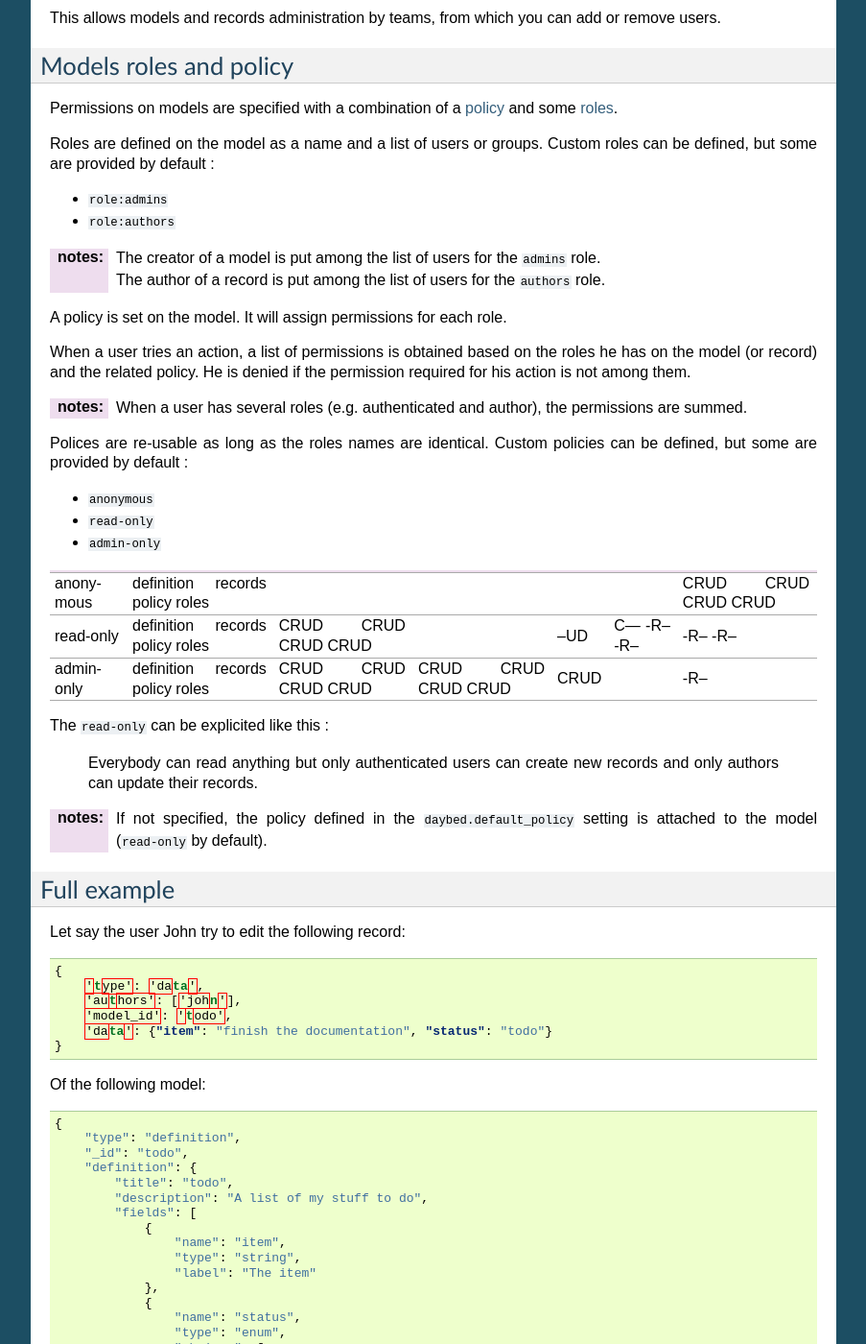
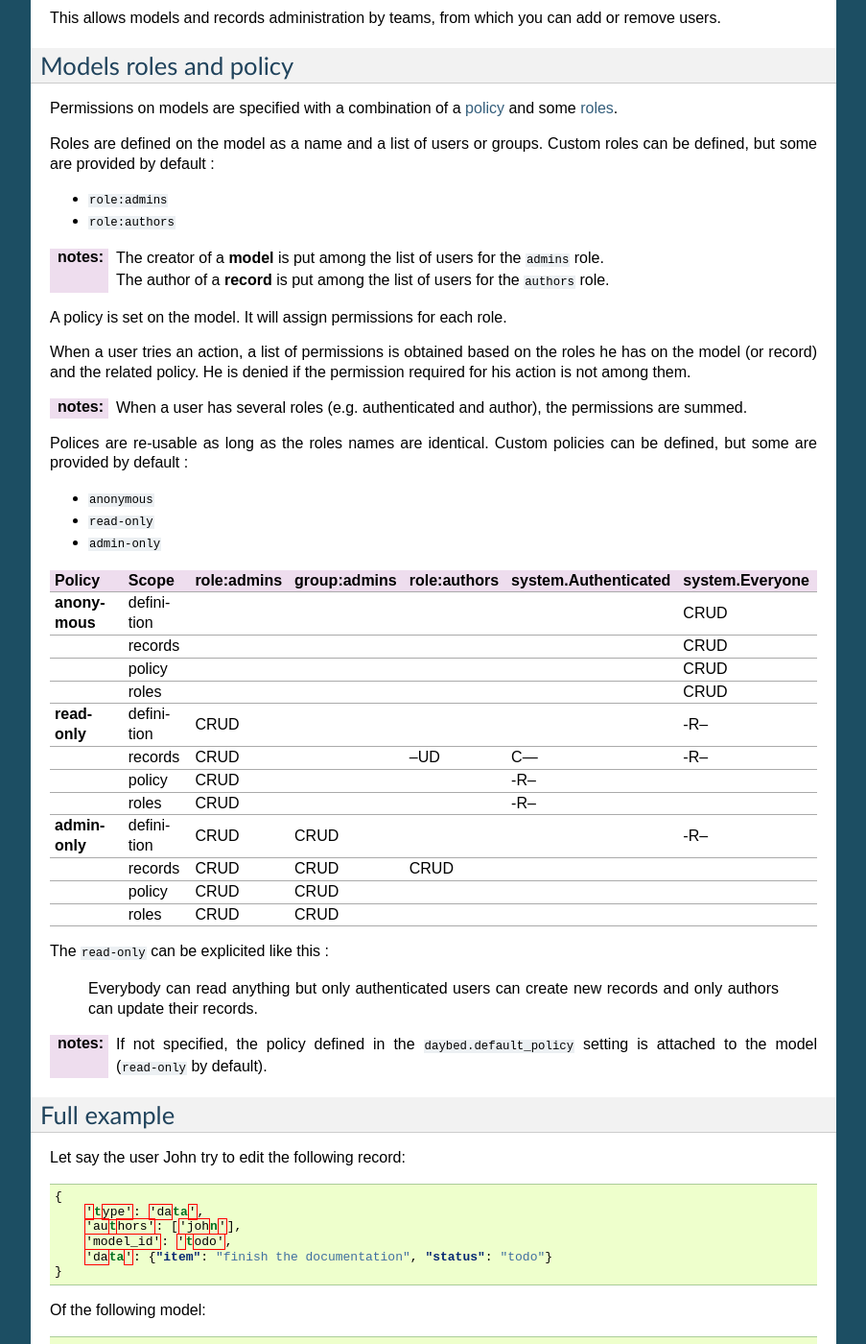
Before and after one commit to spiral-project/daybed, a Sphinx documentation site: the page built from docs/source/permissions.rst, in a window 1280 px wide and 1400 px high, scrolled down 903 px. Shown: the whole window at 96% size, without its empty margins (198-1101 px from the left). Built offline with Sphinx 7.4.7, drawn with Linux system fonts in a browser that asks for light colours.

Commit message:
Fix RST table

```diff
--- a/docs/source/permissions.rst
+++ b/docs/source/permissions.rst
@@ -68,9 +68,9 @@ Custom roles can be defined, but some are provided by default :
 
 :notes:
 
-    The creator of a model is put among the list of users for the ``admins`` role.
+    The creator of a **model** is put among the list of users for the ``admins`` role.
 
-    The author of a record is put among the list of users for the ``authors`` role.
+    The author of a **record** is put among the list of users for the ``authors`` role.
 
 
 A policy is set on the model. It will assign permissions for each role.
@@ -92,25 +92,24 @@ Custom policies can be defined, but some are provided by default :
 * ``read-only``
 * ``admin-only``
 
-
-==========  ==========  ===========  ============  ============  ====================  ===============
-                        role:admins  group:admins  role:authors  system.Authenticated  system.Everyone
-==========  ==========  ===========  ============  ============  ====================  ===============
-anonymous   definition                                                                 CRUD
-            records                                                                    CRUD
-            policy                                                                     CRUD
-            roles                                                                      CRUD
-----------  ----------  -----------  ------------  ------------  --------------------  ---------------
-read-only   definition  CRUD                                                           -R--
-            records     CRUD                       --UD          C---                  -R--
-            policy      CRUD                                     -R--
-            roles       CRUD                                     -R--
-----------  ----------  -----------  ------------  ------------  --------------------  ---------------
-admin-only  definition  CRUD         CRUD                                              -R--
-            records     CRUD         CRUD          CRUD
-            policy      CRUD         CRUD
-            roles       CRUD         CRUD
-==========  ==========  ===========  ============  ============  ====================  ===============
+==============  ==========  ===========  ============  ============  ====================  ===============
+Policy          Scope       role:admins  group:admins  role:authors  system.Authenticated  system.Everyone
+==============  ==========  ===========  ============  ============  ====================  ===============
+**anonymous**   definition                                                                 CRUD
+|               records                                                                    CRUD
+|               policy                                                                     CRUD
+|               roles                                                                      CRUD
+--------------  ----------  -----------  ------------  ------------  --------------------  ---------------
+**read-only**   definition  CRUD                                                           -R--
+|               records     CRUD                       --UD          C---                  -R--
+|               policy      CRUD                                     -R--
+|               roles       CRUD                                     -R--
+--------------  ----------  -----------  ------------  ------------  --------------------  ---------------
+**admin-only**  definition  CRUD         CRUD                                              -R--
+|               records     CRUD         CRUD          CRUD
+|               policy      CRUD         CRUD
+|               roles       CRUD         CRUD
+==============  ==========  ===========  ============  ============  ====================  ===============
 
 The ``read-only`` can be explicited like this :
 
```
